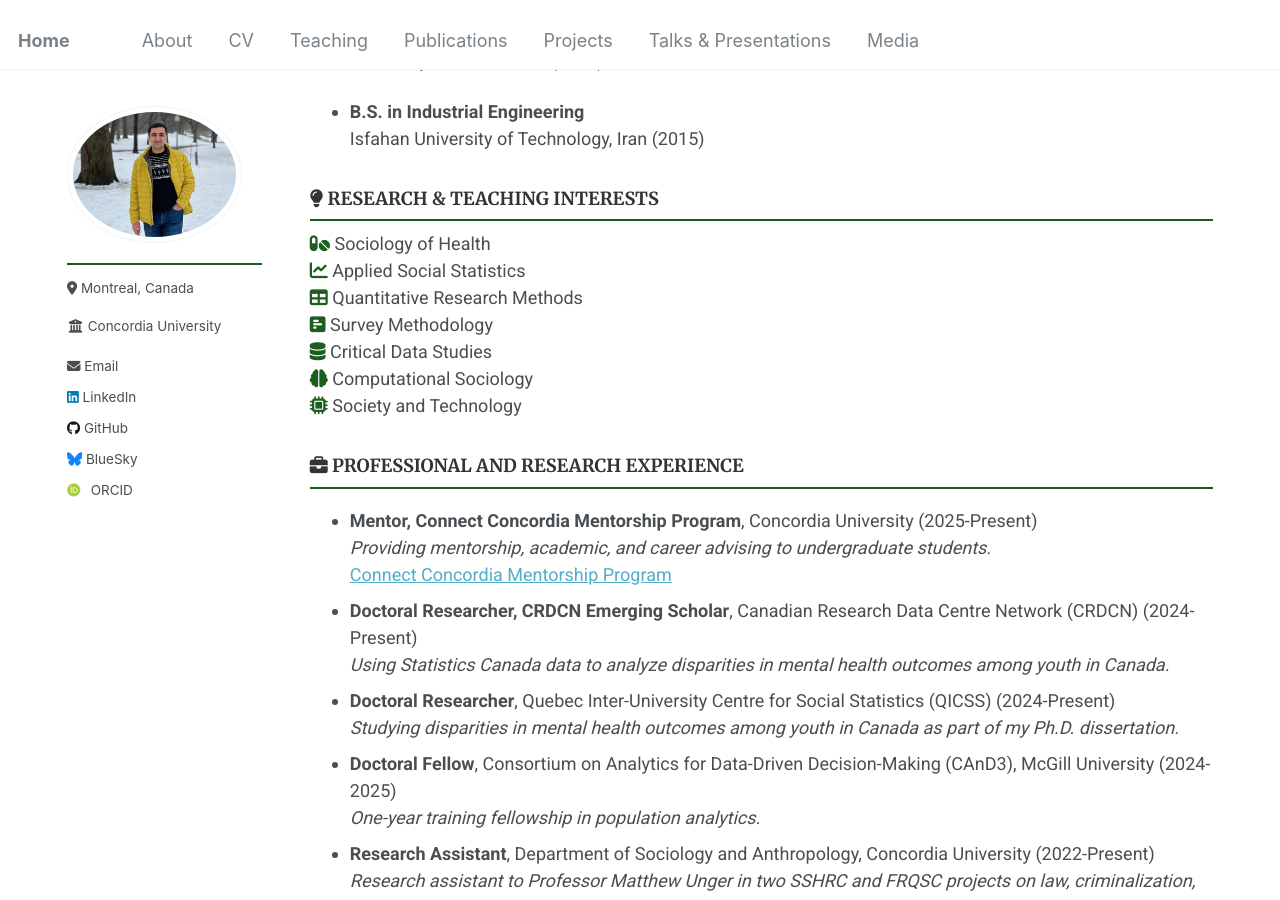
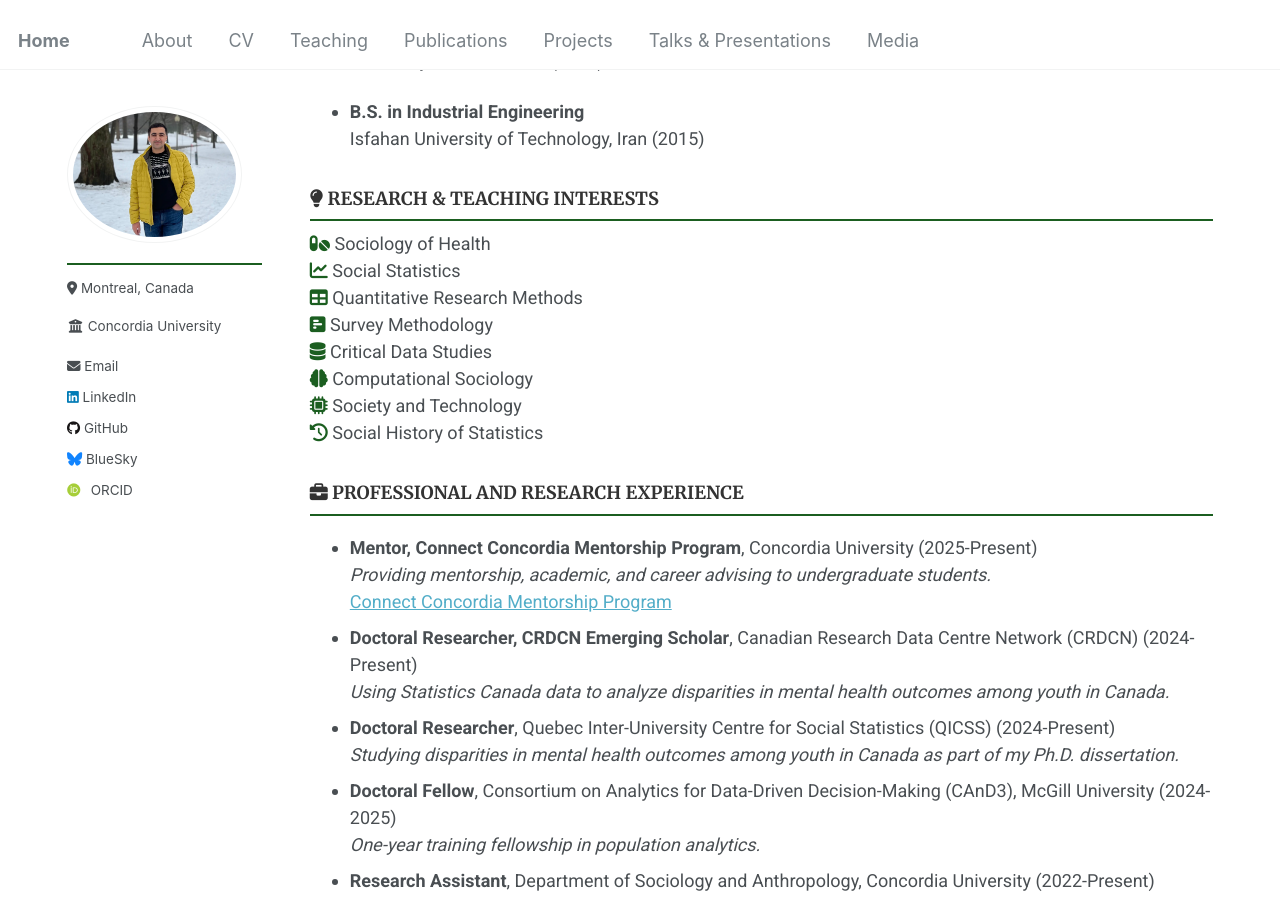
Before and after one commit to Mohsnmonji/mohsnmonji.github.io, a Jekyll site: the page built from _pages/Curriculum Vitae.md, in a window 1280 px wide and 900 px high, scrolled down 360 px. Built offline with Jekyll 4.4.1, drawn with Linux system fonts in a browser that asks for light colours; some web fonts are replaced.

Commit message:
Update Curriculum Vitae.md

```diff
--- a/_pages/Curriculum Vitae.md
+++ b/_pages/Curriculum Vitae.md
@@ -37,12 +37,13 @@ author_profile: true
 <h3><i class="fas fa-lightbulb"></i> RESEARCH & TEACHING INTERESTS</h3>
 <div>
   <i class="fas fa-pills" style="color: #1B5E20;"></i> Sociology of Health<br>
-  <i class="fas fa-chart-line" style="color: #1B5E20;"></i> Applied Social Statistics<br>
+  <i class="fas fa-chart-line" style="color: #1B5E20;"></i> Social Statistics<br>
   <i class="fas fa-table" style="color: #1B5E20;"></i> Quantitative Research Methods<br>
   <i class="fas fa-poll-h" style="color: #1B5E20;"></i> Survey Methodology<br>
   <i class="fas fa-database" style="color: #1B5E20;"></i> Critical Data Studies<br>
   <i class="fas fa-brain" style="color: #1B5E20;"></i> Computational Sociology<br>
-  <i class="fas fa-microchip" style="color: #1B5E20;"></i> Society and Technology
+  <i class="fas fa-microchip" style="color: #1B5E20;"></i> Society and Technology<br>
+  <i class="fas fa-history" style="color: #1B5E20;"></i> Social History of Statistics<br>
 </div>
 
 
```
